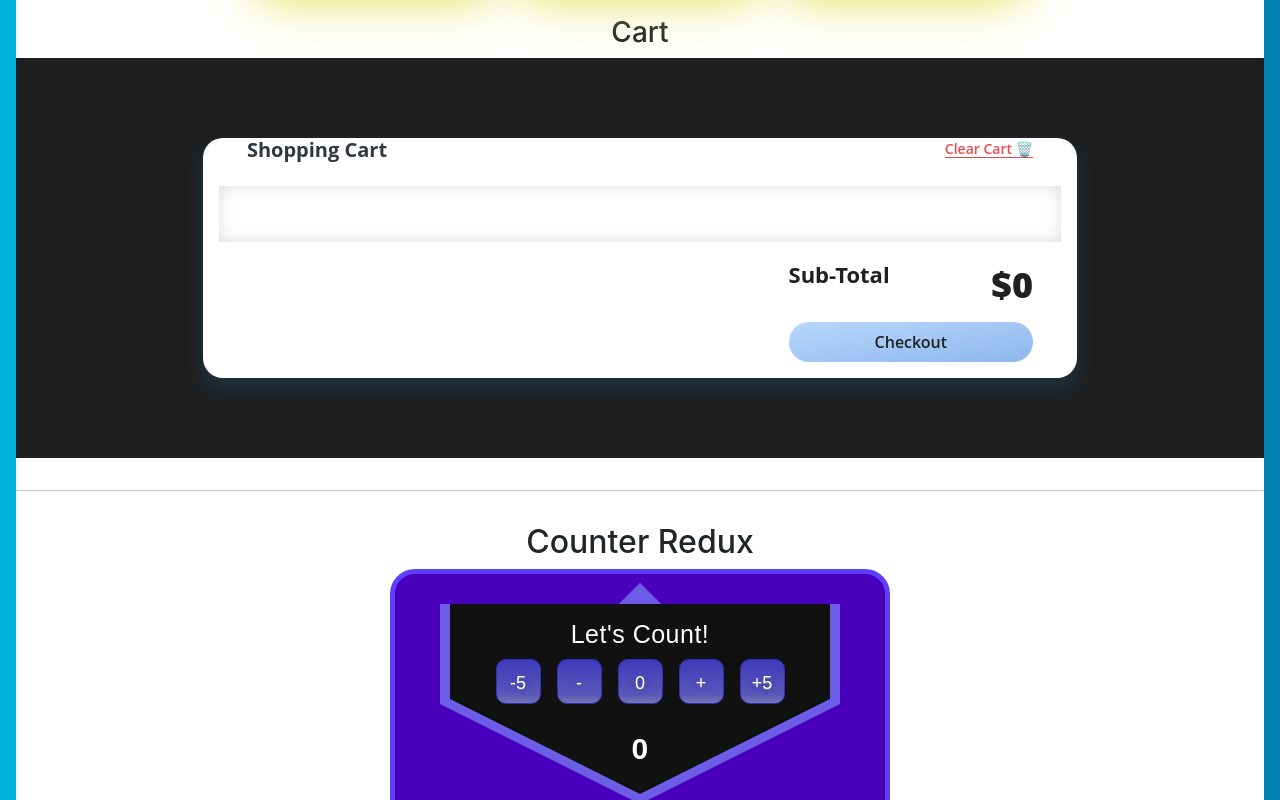
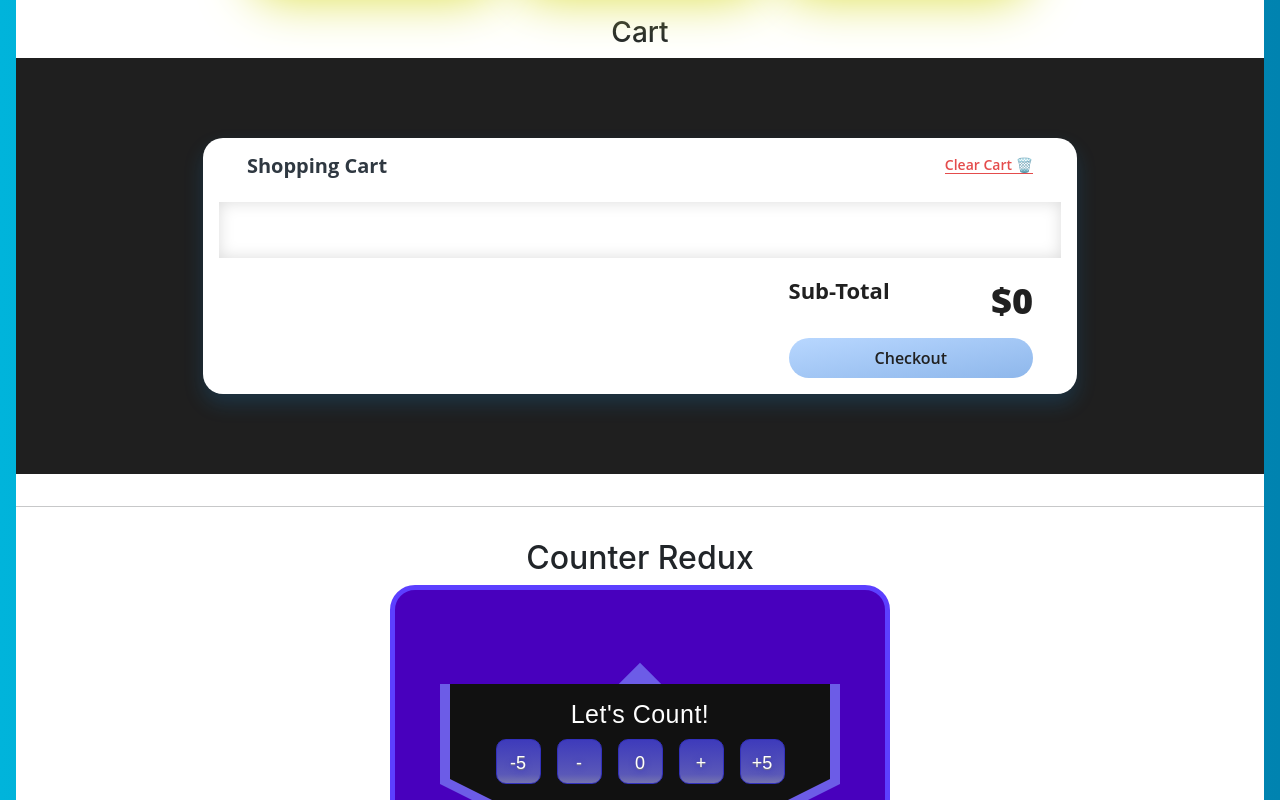
Before and after one commit to reche-git/07-React-Redux, a React (Create React App) app: page / in a window 1280 px wide. Shown: the part 1780-2580 px from the top of the page. Built offline with nearby package versions, Linux system fonts and the light colour scheme; data requests are answered from the project's data file.

Commit message:
Styles bug - bootstrap and css crashing fixed

```diff
--- a/src/index.css
+++ b/src/index.css
@@ -23,6 +23,10 @@ body {
 code {
   font-family: source-code-pro, Menlo, Monaco, Consolas, "Courier New",
     monospace;
+}
+
+.App-container {
+  background: linear-gradient(to right, #00b4db, #0083b0);
 }
 
 img {
@@ -201,7 +205,7 @@ li {
   font-family: "Rubik", sans-serif;
   text-align: center;
   width: 400px;
-  margin: auto;
+  margin: 4rem auto;
 }
 .counter .counter-icon {
   color: var(--main-color);
@@ -458,7 +462,7 @@ li {
 }
 
 .HeaderCart {
-  margin: auto;
+  margin: 1rem auto;
   width: 90%;
   height: 15%;
   display: flex;
@@ -498,8 +502,10 @@ li {
   height: 100%;
   width: 24%;
 }
+
 .title {
   padding-top: 10px;
+  margin-bottom: 1rem;
   line-height: 10px;
   font-size: 32px;
   font-family: "Open Sans";
@@ -507,6 +513,7 @@ li {
   color: #202020;
 }
 .subtitle {
+  margin-top: 1.1rem;
   line-height: 10px;
   font-size: 18px;
   font-family: "Open Sans";
```
